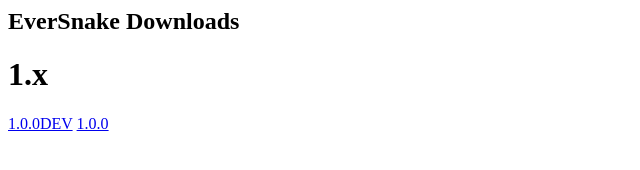
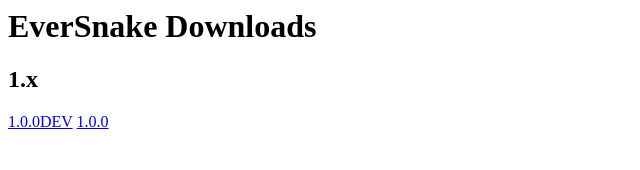
Before and after one commit to EverSnake/EverSnake, a plain HTML site: page downloads.html in a window 1280 px wide. Shown: the whole page, without its empty margins (0-640 px from the left). Drawn offline with Linux system fonts and the light colour scheme.

Commit message:
Update downloads.html

```diff
--- a/downloads.html
+++ b/downloads.html
@@ -1,7 +1,7 @@
 <html>
   <body>
-    <h2>EverSnake Downloads</h2>
-    <h1>1.x</h1>
+    <h1>EverSnake Downloads</h1>
+    <h2>1.x</h2>
     <a href="https://github.com/EverSnake/EverSnake/releases/download/1.x/EversnakeDEV.pyproj" download>1.0.0DEV</a>
     <a href="https://github.com/EverSnake/EverSnake/releases/download/1.x/Eversnake.py" download>1.0.0</a>
   </body>
```
